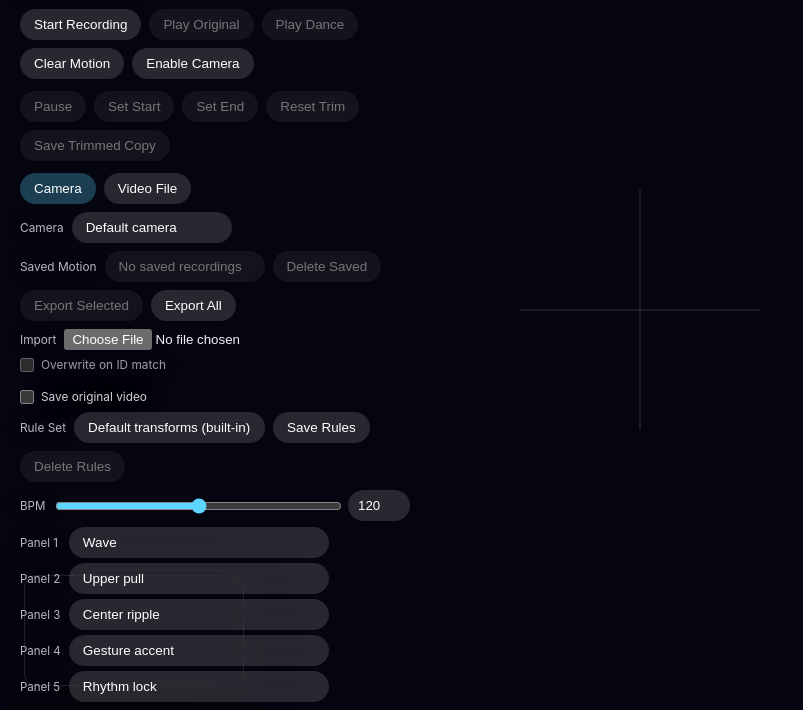
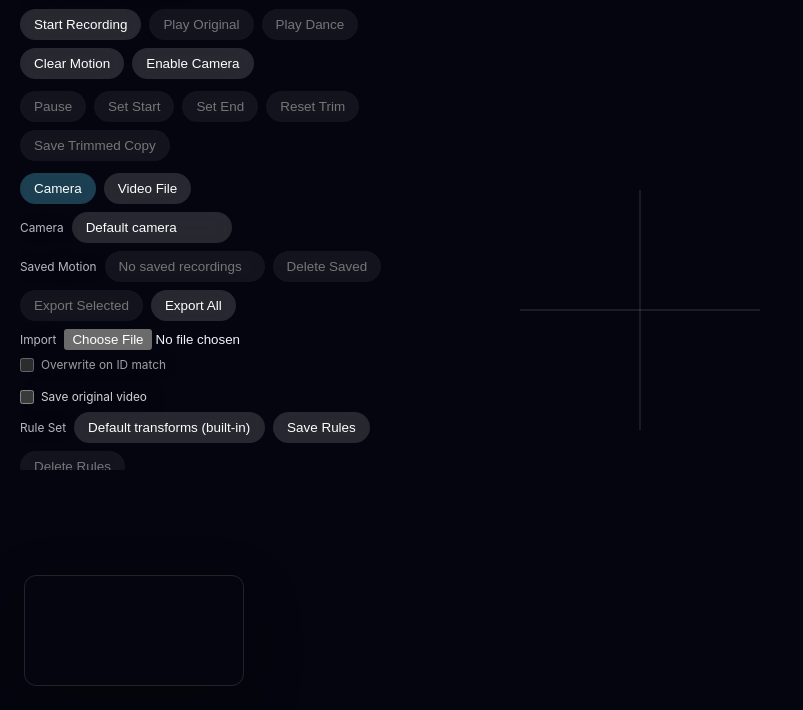
Before and after one commit to soheiw/unnoticed_dance, a website built with Vite: page index.html in a window 1280 px wide. Shown: the part 90-800 px from the top of the page, without its empty margins (0-803 px from the left). Built offline with nearby package versions, Linux system fonts and the light colour scheme.

Commit message:
Bound overlay height with scroll instead of clamping topInset below it
As more controls were added this session, the overlay's real height grew
past what canvasTopInset()'s clamp assumed was the worst case, so the
clamp capped the panel-grid start position above the overlay's actual
bottom edge — panels rendered underneath the still-visible controls.

Give .overlay a CSS max-height (with overflow-y: auto) so its rendered
height is always bounded and predictable regardless of how many rows of
controls exist, and have canvasTopInset() trust the overlay's real
bounding-rect bottom instead of second-guessing it. Verified in a local
preview at multiple viewport heights that overlay height stays capped
and topInset never lands above where the overlay actually ends.

Co-Authored-By: Claude Sonnet 5 <noreply@anthropic.com>

```diff
--- a/src/main.ts
+++ b/src/main.ts
@@ -1950,7 +1950,11 @@ function canvasTopInset() {
   const overlay = document.querySelector('.overlay') as HTMLElement | null;
   if (!overlay) return 20;
   const rect = overlay.getBoundingClientRect();
-  return clamp(rect.bottom + 14, 20, Math.max(20, canvas.height - 260));
+  // .overlay has its own CSS max-height (with internal scroll), so
+  // rect.bottom is already bounded — no need to clamp it below the
+  // overlay's real position (that mismatch is what caused panels to render
+  // underneath the still-visible controls).
+  return clamp(rect.bottom + 14, 20, canvas.height - 40);
 }
 
 function drawOriginalPlayback(elapsedMilliseconds: number) {
--- a/src/style.css
+++ b/src/style.css
@@ -37,6 +37,23 @@ body, html {
   color: #f3f3ff;
   text-shadow: 0 0 20px rgba(0, 0, 0, 0.55);
   max-width: min(390px, calc(100vw - 40px));
+  /* Bound the overlay's own height (with internal scroll) instead of letting
+     it grow indefinitely as more controls are added — this guarantees the
+     canvas panel grid always has real, predictable space below it, rather
+     than relying on a topInset clamp that could disagree with where the
+     overlay actually ends. */
+  max-height: min(600px, calc(100vh - 260px));
+  overflow-y: auto;
+  padding-right: 6px;
+}
+
+.overlay::-webkit-scrollbar {
+  width: 6px;
+}
+
+.overlay::-webkit-scrollbar-thumb {
+  background: rgba(255, 255, 255, 0.25);
+  border-radius: 999px;
 }
 
 .controls {
```
